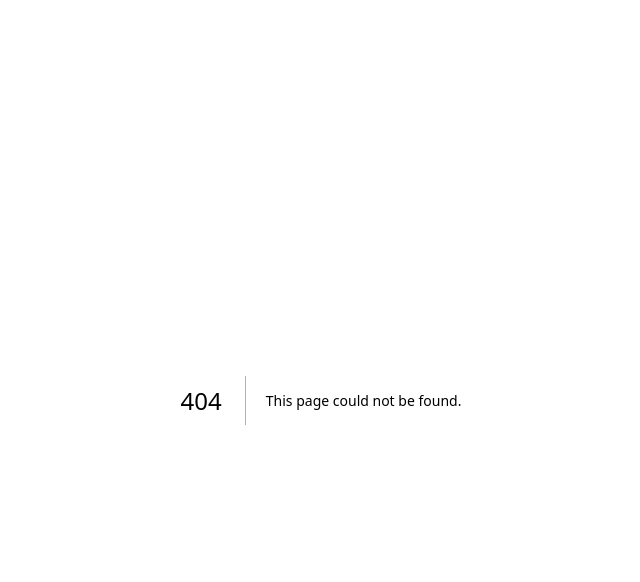
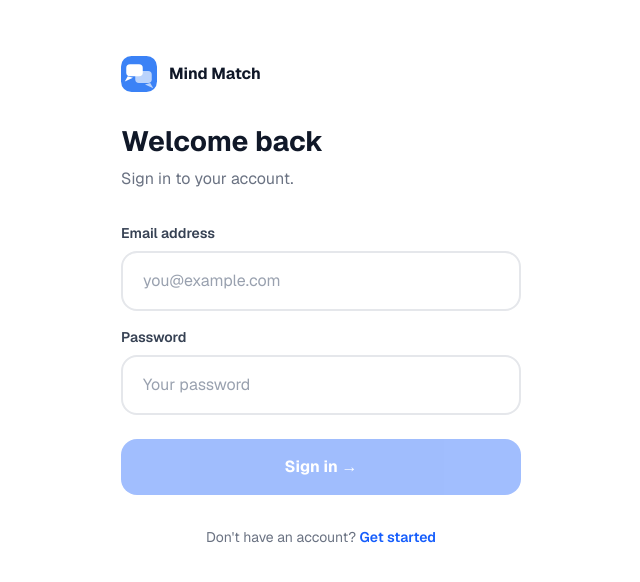
Before and after one commit to Ragheeb94/Mindmatch, a Next.js app: page /login in a window 1280 px wide. Before the commit this address had no page. Shown: the top 582 px of the page, without its empty margins (319-959 px from the left). Built offline with nearby package versions, Linux system fonts and the light colour scheme.

Commit message:
feat: add sign-in page, CRPO dev bypass, fix self-fetch in therapist signup

```diff
--- a/app/api/therapist-signup/route.ts
+++ b/app/api/therapist-signup/route.ts
@@ -32,13 +32,14 @@ export async function POST(req: NextRequest) {
 
     if (error || !row) return NextResponse.json({ error: error?.message ?? 'Insert failed' }, { status: 500 })
 
-    // Trigger CRPO verification async
+    // Trigger CRPO verification — import directly to avoid self-fetch URL issues
     try {
-      await fetch(`${process.env.NEXT_PUBLIC_APP_URL}/api/crpo/verify`, {
-        method: 'POST',
-        headers: { 'Content-Type': 'application/json' },
-        body: JSON.stringify({ licenseNumber, therapistId: row.id }),
-      })
+      const { verifyCrpoLicense } = await import('@/lib/crpo')
+      const crpoResult = await verifyCrpoLicense(licenseNumber ?? '')
+      await supabase
+        .from('therapist_profiles')
+        .update({ crpo_status: crpoResult })
+        .eq('id', row.id)
     } catch (_) {}
 
     return NextResponse.json({ ok: true, profileId: row.id })
--- /dev/null
+++ b/app/login/page.tsx
@@ -0,0 +1,110 @@
+'use client'
+
+import { useState } from 'react'
+import { useRouter } from 'next/navigation'
+import Link from 'next/link'
+import { createClient } from '@/lib/supabase/client'
+import { MindMatchLogo } from '@/components/ui/MindMatchLogo'
+
+export default function LoginPage() {
+  const [email, setEmail] = useState('')
+  const [password, setPassword] = useState('')
+  const [loading, setLoading] = useState(false)
+  const [error, setError] = useState<string | null>(null)
+  const router = useRouter()
+
+  async function handleLogin(e: React.FormEvent) {
+    e.preventDefault()
+    setLoading(true)
+    setError(null)
+
+    const supabase = createClient()
+    const { data, error: signInError } = await supabase.auth.signInWithPassword({ email, password })
+
+    if (signInError || !data.user) {
+      setError(signInError?.message ?? 'Sign in failed. Please try again.')
+      setLoading(false)
+      return
+    }
+
+    // Look up role to redirect correctly
+    const { data: userRow } = await supabase
+      .from('users')
+      .select('role')
+      .eq('id', data.user.id)
+      .single()
+
+    const role = userRow?.role
+    if (role === 'therapist') {
+      router.push('/therapist/dashboard')
+    } else {
+      router.push('/discover')
+    }
+  }
+
+  return (
+    <div className="min-h-screen bg-white flex flex-col max-w-md mx-auto">
+      <header className="px-6 pt-14 pb-0">
+        <div className="flex items-center gap-3 mb-8">
+          <MindMatchLogo size={36} />
+          <span className="font-bold text-gray-900 text-base">Mind Match</span>
+        </div>
+        <h1 className="text-[1.75rem] font-bold text-gray-900 leading-tight">Welcome back</h1>
+        <p className="text-gray-500 text-base mt-2">Sign in to your account.</p>
+      </header>
+
+      <div className="flex-1 px-6 py-8">
+        {error && (
+          <div role="alert" className="mb-5 bg-red-50 border border-red-200 text-red-700 rounded-2xl px-4 py-3 text-sm font-medium">
+            {error}
+          </div>
+        )}
+
+        <form onSubmit={handleLogin} className="flex flex-col gap-4">
+          <div className="flex flex-col gap-2">
+            <label htmlFor="login-email" className="text-sm font-semibold text-gray-700">Email address</label>
+            <input
+              id="login-email"
+              type="email"
+              required
+              placeholder="you@example.com"
+              value={email}
+              onChange={e => setEmail(e.target.value)}
+              autoComplete="email"
+              className="w-full rounded-2xl border-2 border-gray-200 px-5 py-4 text-base text-gray-900 placeholder:text-gray-400 focus:border-blue-600 focus:outline-none transition-colors"
+            />
+          </div>
+
+          <div className="flex flex-col gap-2">
+            <label htmlFor="login-password" className="text-sm font-semibold text-gray-700">Password</label>
+            <input
+              id="login-password"
+              type="password"
+              required
+              placeholder="Your password"
+              value={password}
+              onChange={e => setPassword(e.target.value)}
+              autoComplete="current-password"
+              className="w-full rounded-2xl border-2 border-gray-200 px-5 py-4 text-base text-gray-900 placeholder:text-gray-400 focus:border-blue-600 focus:outline-none transition-colors"
+            />
+          </div>
+
+          <button
+            type="submit"
+            disabled={!email || !password || loading}
+            className="press-scale w-full bg-blue-600 text-white font-bold py-4 rounded-2xl disabled:opacity-40 disabled:cursor-not-allowed focus-visible:outline-none focus-visible:ring-2 focus-visible:ring-blue-600 focus-visible:ring-offset-2 mt-2"
+          >
+            {loading ? 'Signing in…' : 'Sign in →'}
+          </button>
+        </form>
+
+        <div className="mt-8 text-center flex flex-col gap-2">
+          <p className="text-sm text-gray-500">
+            Don&apos;t have an account?{' '}
+            <Link href="/" className="text-blue-600 font-semibold">Get started</Link>
+          </p>
+        </div>
+      </div>
+    </div>
+  )
+}
--- a/app/page.tsx
+++ b/app/page.tsx
@@ -70,6 +70,12 @@ export default function LandingPage() {
           <p className="text-xs text-gray-400 text-center mt-1">
             Free for clients · Licensed therapists only
           </p>
+          <Link
+            href="/login"
+            className="text-sm text-gray-400 text-center mt-1 underline underline-offset-2"
+          >
+            Already have an account? Sign in
+          </Link>
         </footer>
 
       </main>
--- a/lib/crpo.ts
+++ b/lib/crpo.ts
@@ -16,6 +16,9 @@ export function parseCrpoResponse(html: string): CrpoResult {
 }
 
 export async function verifyCrpoLicense(licenseNumber: string): Promise<CrpoResult> {
+  // Bypass for development — set CRPO_DEV_BYPASS=true in .env.local
+  if (process.env.CRPO_DEV_BYPASS === 'true') return 'verified'
+
   const sanitized = licenseNumber.trim()
   if (!/^[A-Za-z0-9\-]{1,20}$/.test(sanitized)) return 'rejected'
 
```
